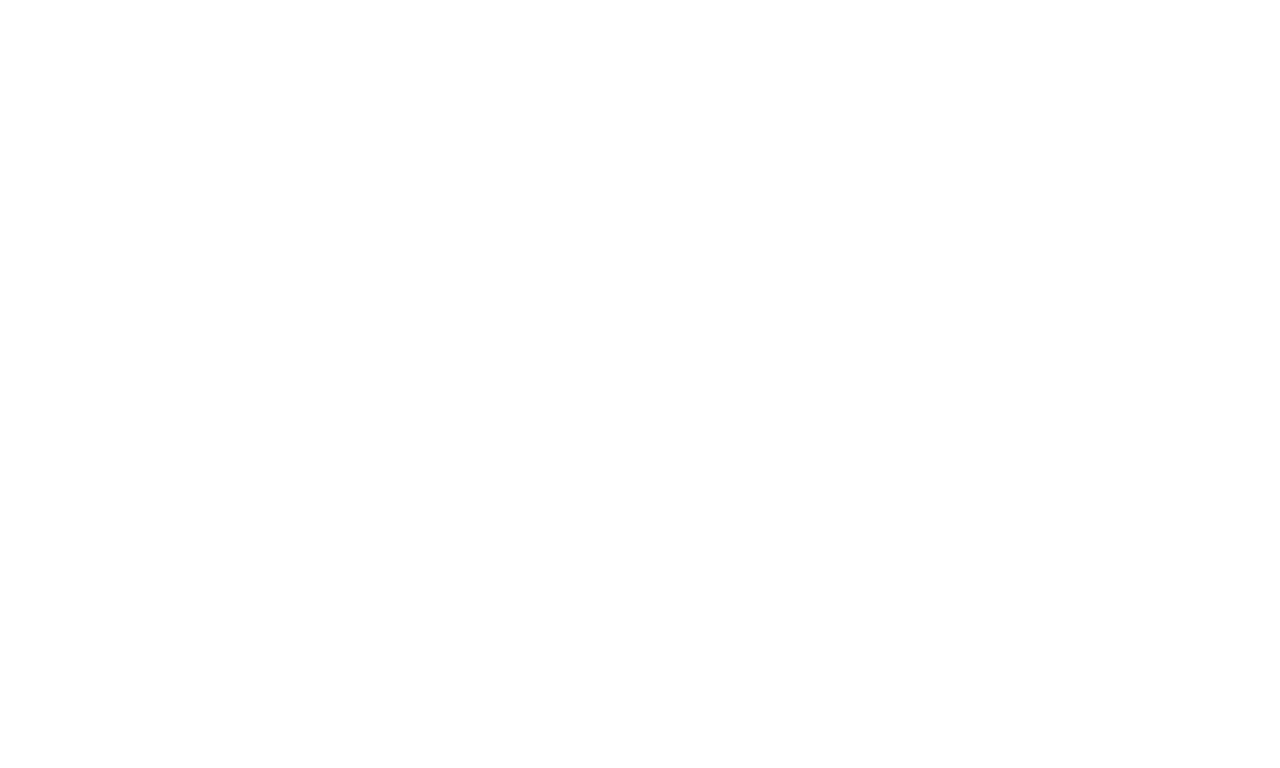
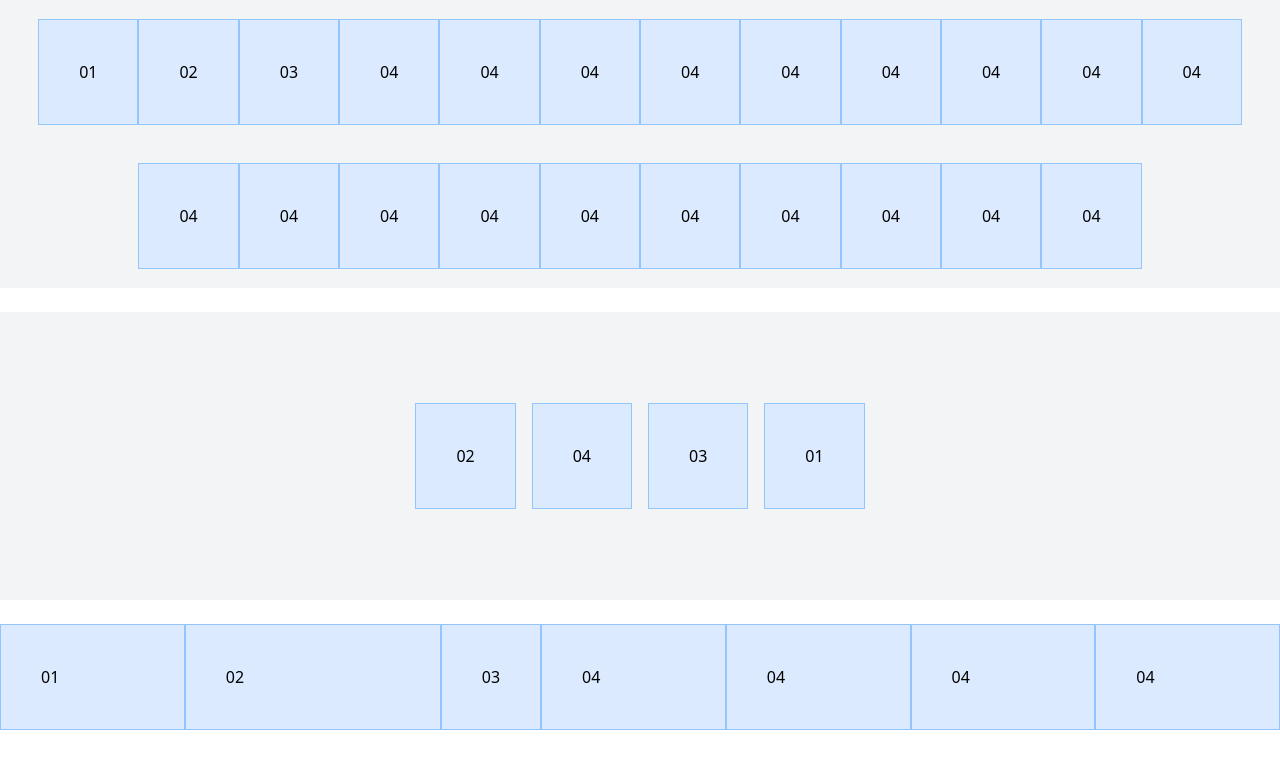
Before and after one commit to fauzanalghifary/tailwind-css-bootcamp, a plain HTML site: page tailwind-sandbox/13-flex/index.html in a window 1280 px wide. Drawn offline with nearby package versions, Linux system fonts and the light colour scheme.

Commit message:
continue tailwind fundamental

```diff
--- a/tailwind-sandbox/13-flex/index.html
+++ b/tailwind-sandbox/13-flex/index.html
@@ -9,10 +9,59 @@
   </head>
   <body>
     <!-- Flex and alignment -->
+    <div
+      class="flex flex-wrap items-center justify-center h-72 w-full bg-gray-100"
+    >
+      <div class="p-10 border border-blue-300 bg-blue-100">01</div>
+      <div class="p-10 border border-blue-300 bg-blue-100">02</div>
+      <div class="p-10 border border-blue-300 bg-blue-100">03</div>
+      <div class="p-10 border border-blue-300 bg-blue-100">04</div>
+      <div class="p-10 border border-blue-300 bg-blue-100">04</div>
+      <div class="p-10 border border-blue-300 bg-blue-100">04</div>
+      <div class="p-10 border border-blue-300 bg-blue-100">04</div>
+      <div class="p-10 border border-blue-300 bg-blue-100">04</div>
+      <div class="p-10 border border-blue-300 bg-blue-100">04</div>
+      <div class="p-10 border border-blue-300 bg-blue-100">04</div>
+      <div class="p-10 border border-blue-300 bg-blue-100">04</div>
+      <div class="p-10 border border-blue-300 bg-blue-100">04</div>
+      <div class="p-10 border border-blue-300 bg-blue-100">04</div>
+      <div class="p-10 border border-blue-300 bg-blue-100">04</div>
+      <div class="p-10 border border-blue-300 bg-blue-100">04</div>
+      <div class="p-10 border border-blue-300 bg-blue-100">04</div>
+      <div class="p-10 border border-blue-300 bg-blue-100">04</div>
+      <div class="p-10 border border-blue-300 bg-blue-100">04</div>
+      <div class="p-10 border border-blue-300 bg-blue-100">04</div>
+      <div class="p-10 border border-blue-300 bg-blue-100">04</div>
+      <div class="p-10 border border-blue-300 bg-blue-100">04</div>
+      <div class="p-10 border border-blue-300 bg-blue-100">04</div>
+    </div>
 
     <!-- Flex Column, Gap and Order -->
+    <br />
+    <div
+      class="flex gap-4 flex-wrap items-center justify-center h-72 w-full bg-gray-100"
+    >
+      <div class="order-4 p-10 border border-blue-300 bg-blue-100">01</div>
+      <div class="order-1 p-10 border border-blue-300 bg-blue-100">02</div>
+      <div class="order-3 p-10 border border-blue-300 bg-blue-100">03</div>
+      <div class="order-2 p-10 border border-blue-300 bg-blue-100">04</div>
+    </div>
+    <!-- Grow and shrink -->
 
-    <!-- Grow and shrink -->
+    <br />
+    <div class="flex w-full bg-gray-100">
+      <div class="w-64 flex-initial p-10 border border-blue-300 bg-blue-100">
+        01
+      </div>
+      <div class="w-64 flex-none p-10 border border-blue-300 bg-blue-100">
+        02
+      </div>
+      <div class="w-64 flex-1 p-10 border border-blue-300 bg-blue-100">03</div>
+      <div class="w-64 p-10 border border-blue-300 bg-blue-100">04</div>
+      <div class="w-64 p-10 border border-blue-300 bg-blue-100">04</div>
+      <div class="w-64 p-10 border border-blue-300 bg-blue-100">04</div>
+      <div class="w-64 p-10 border border-blue-300 bg-blue-100">04</div>
+    </div>
   </body>
 </html>
 
@@ -26,11 +75,11 @@
     -->
 
 <!--
-      items-start	align-items: flex-start;
-      items-end	align-items: flex-end;
-      items-center	align-items: center;
-      items-baseline	align-items: baseline;
-      items-stretch	align-items: stretch;
+      items-start	        align-items: flex-start;
+      items-end	          align-items: flex-end;
+      items-center	      align-items: center;
+      items-baseline	    align-items: baseline;
+      items-stretch	      align-items: stretch;
      -->
 
 <!-- Flex Direction
```
